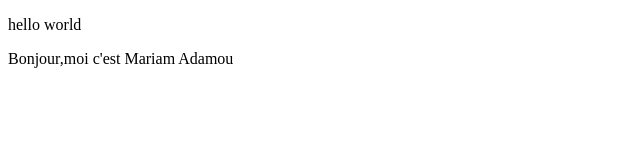
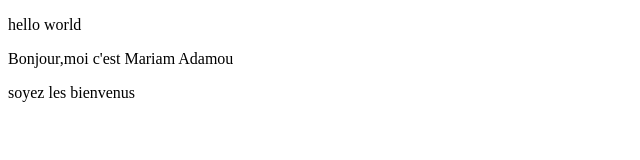
Before and after one commit to ADAMOUASSANEMariam/ADAMOUASSANEMariam.github.io, a plain HTML site: page index.html in a window 1280 px wide. Shown: the whole page, without its empty margins (0-640 px from the left). Drawn offline with Linux system fonts and the light colour scheme.

Commit message:
soyez les bienvenus

```diff
--- a/index.html
+++ b/index.html
@@ -9,5 +9,6 @@
 <body>
     <P>hello world</P>
     <p>Bonjour,moi c'est Mariam Adamou</p>
+    <p>soyez les bienvenus</p>
 </body>
 </html>
```
